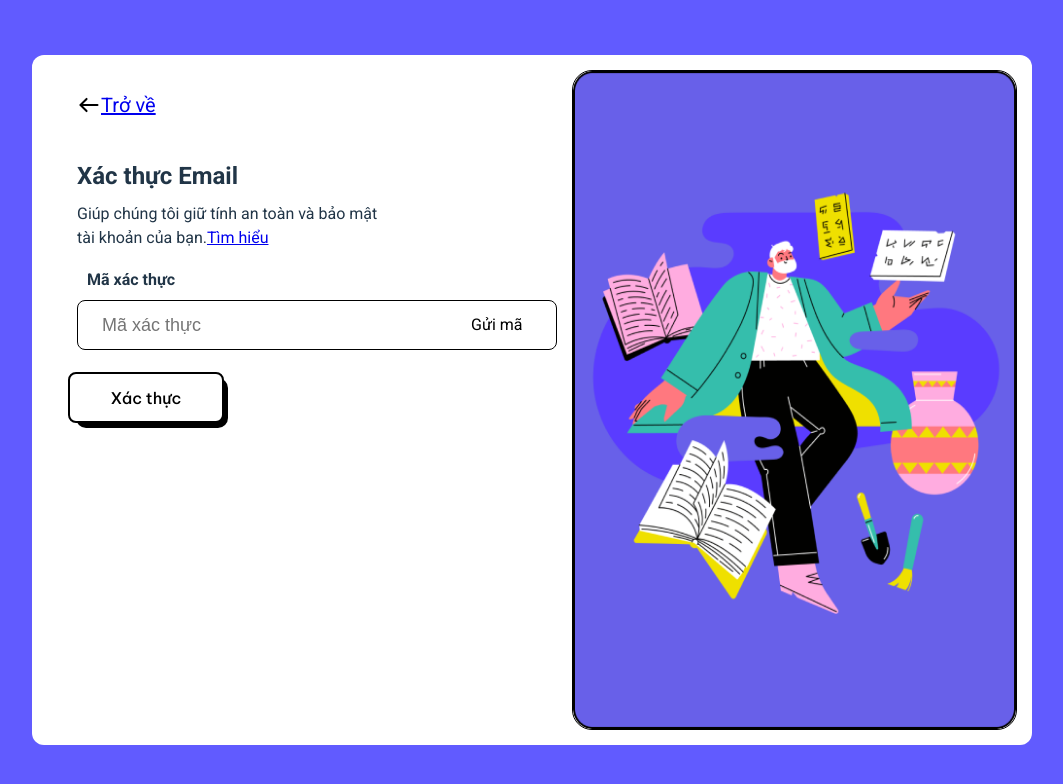
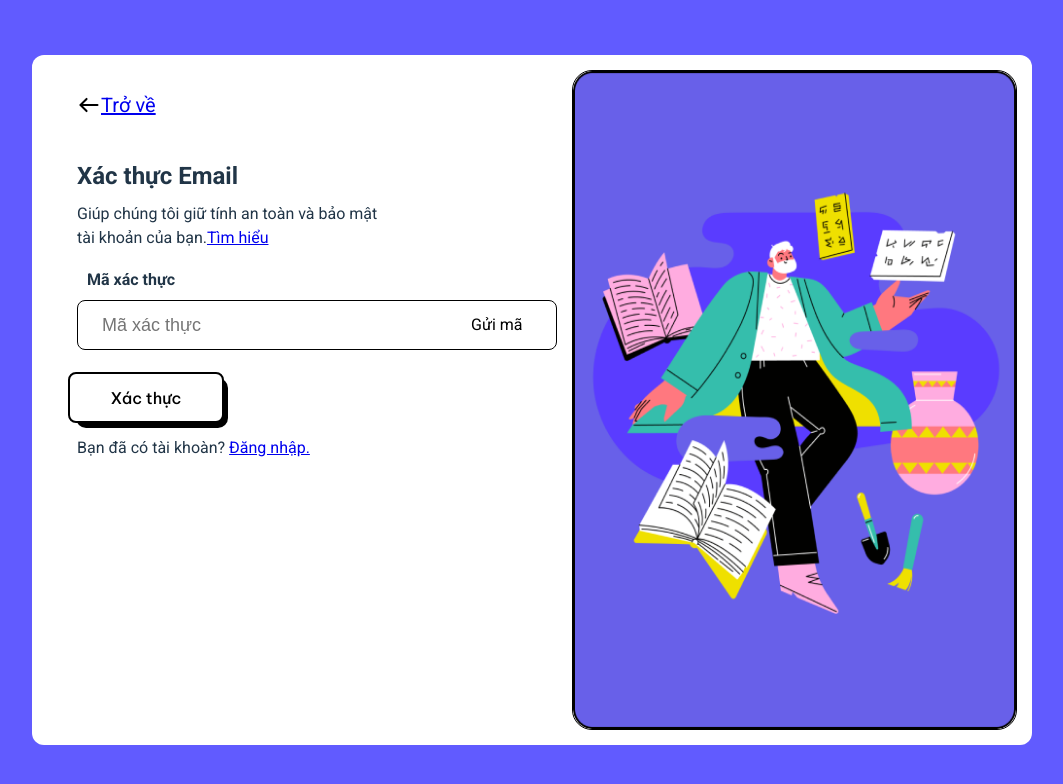
Before and after one commit to p-kayt/EXE201, a React (Vite) app in the folder capstone/: page /register/verify in a window 1280 px wide. Shown: the top 784 px of the page, without its empty margins (108-1171 px from the left). Built offline with nearby package versions, Linux system fonts and the light colour scheme.

Commit message:
add login link in verify

```diff
--- a/capstone/src/pages/register/Verify.tsx
+++ b/capstone/src/pages/register/Verify.tsx
@@ -82,6 +82,9 @@ const Verify = (props: Props) => {
                 onClick={() => handleSubmit()}
               />
             </div>
+            <span>
+              Bạn đã có tài khoàn? <Link to={"/login"}>Đăng nhập.</Link>
+            </span>
           </div>
 
           <img className="login-banner" src={loginBanner} />
```
